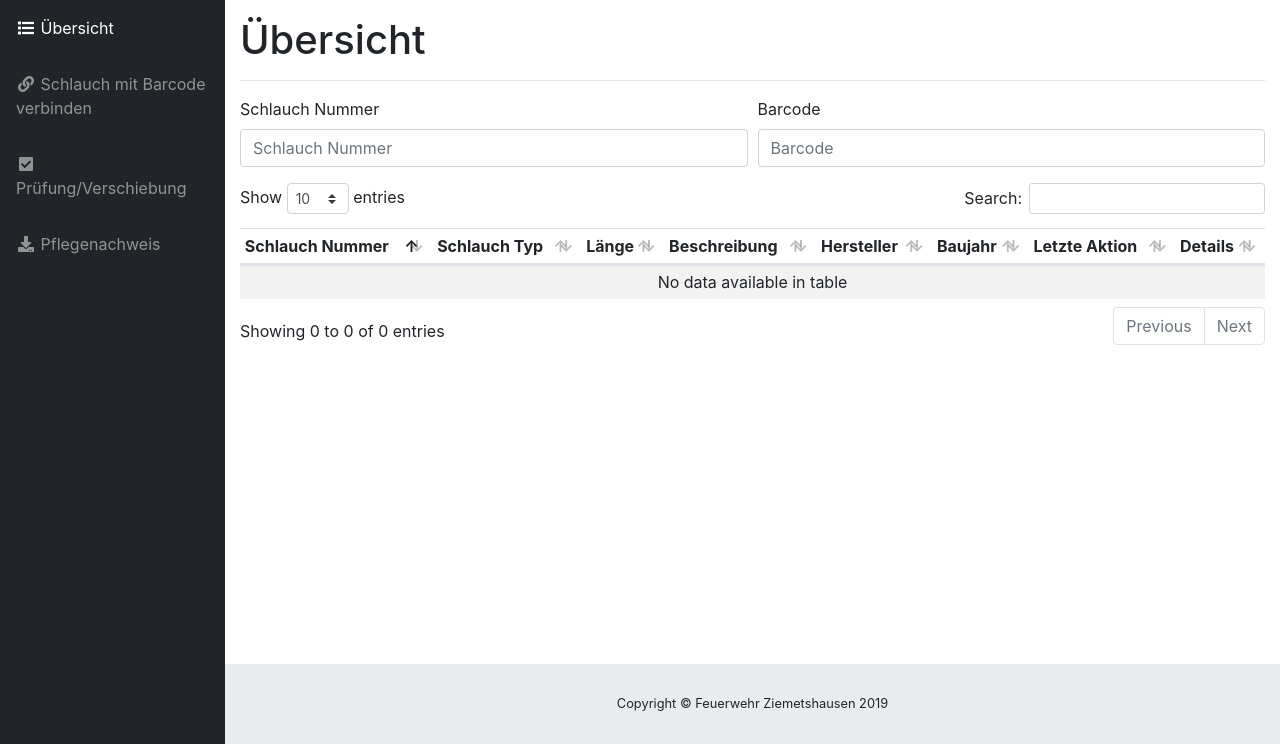
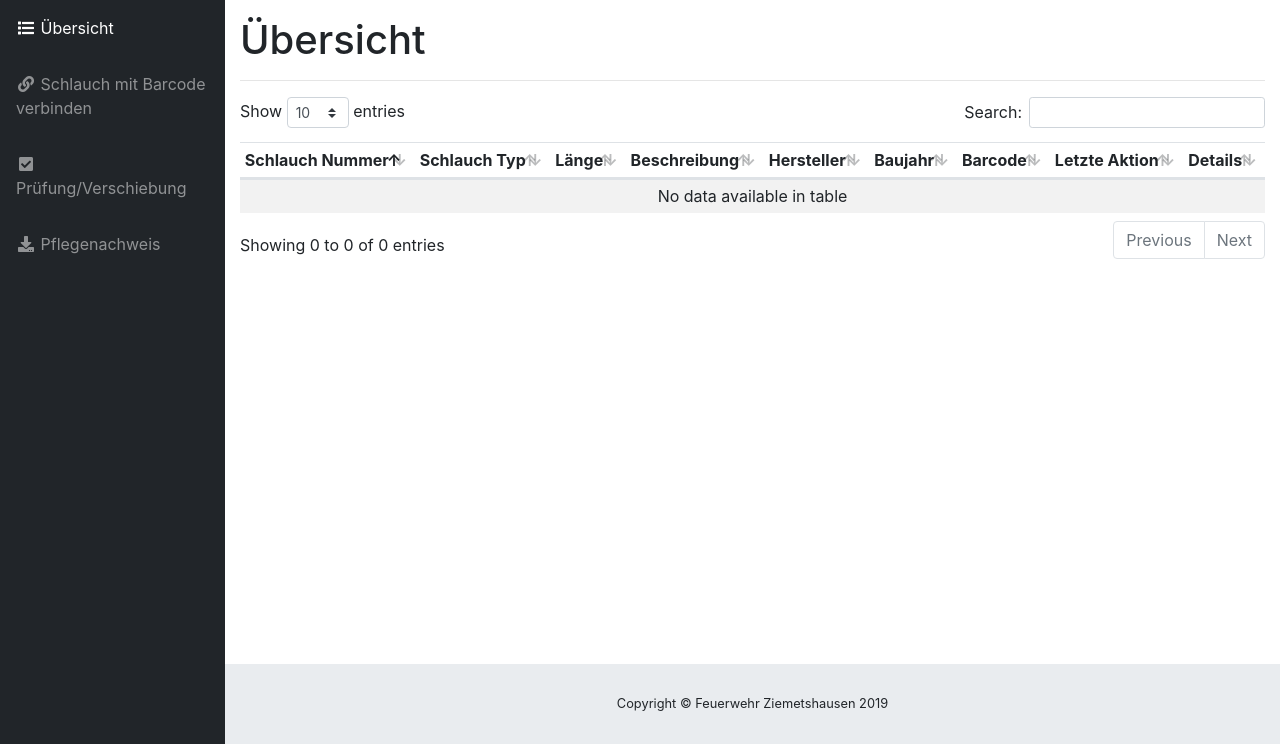
Before and after one commit to HyP3r-/firehose, a Django app: page / in a window 1280 px wide. Shown: the part 56-800 px from the top of the page. Run offline with Django 3.2, Linux system fonts and the light colour scheme; data that the repository does not hold is empty; some libraries are stand-ins or nearby versions.

Commit message:
list.js: removed fields base.html: added basic data list.html: removed basic filter (datatable already has one) api.py: removed filter

```diff
--- a/web/hose/static/hose/js/list.js
+++ b/web/hose/static/hose/js/list.js
@@ -49,9 +49,7 @@ function loadHoseEvents() {
  * Load list of Hoses
  */
 function loadHoses() {
-    var number = $("#inputHoseNumber").val();
-    var barcode = $("#inputBarcode").val();
-    $.post("/api/list/hoses", {number: number, barcode: barcode})
+    $.get("/api/list/hoses", {})
         .done(function (data) {
             updateHoses(data.hoses);
         });
@@ -114,7 +112,6 @@ function updateHoses(hoses) {
                 }
             },
             {
-                className: "align-middle",
                 data: "length",
                 title: "Länge",
                 render: function (data, type, row, meta) {
@@ -136,11 +133,17 @@ function updateHoses(hoses) {
                 }
             },
             {
-                className: "align-middle",
                 data: "buildYear",
                 title: "Baujahr",
                 render: function (data, type, row, meta) {
                     return createInput(row, data, "buildYear", "Baujahr");
+                }
+            },
+            {
+                data: "barcode",
+                title: "Barcode",
+                render: function (data, type, row, meta) {
+                    return createInput(row, data, "barcode", "Barcode");
                 }
             },
             {
--- a/web/hose/templates/hose/base.html
+++ b/web/hose/templates/hose/base.html
@@ -5,8 +5,8 @@
     <meta charset="utf-8">
     <meta http-equiv="X-UA-Compatible" content="IE=edge">
     <meta name="viewport" content="width=device-width, initial-scale=1, shrink-to-fit=no">
-    <meta name="description" content="">
-    <meta name="author" content="">
+    <meta name="description" content="Schlauchverwaltung">
+    <meta name="author" content="Andreas Fendt">
     <link rel="icon" href="{% static "hose/img/firefighter.ico" %}">
 
     <title>Schlauchverwaltung &middot; {% block title %}Default Title{% endblock %}</title>
--- a/web/hose/templates/hose/list.html
+++ b/web/hose/templates/hose/list.html
@@ -14,17 +14,6 @@
 {% endblock %}
 
 {% block content %}
-    <div class="form-row">
-        <div class="form-group col-md-6">
-            <label for="inputHoseNumber">Schlauch Nummer</label>
-            <input type="text" class="form-control" id="inputHoseNumber" placeholder="Schlauch Nummer">
-        </div>
-        <div class="form-group col-md-6">
-            <label for="inputBarcode">Barcode</label>
-            <input type="text" class="form-control" id="inputBarcode" placeholder="Barcode">
-        </div>
-    </div>
-
     <div class="table-responsive-sm">
         <table class="table table-striped table-hover table-sm" id="listTable">
         </table>
--- a/web/hose/views/api.py
+++ b/web/hose/views/api.py
@@ -34,23 +34,16 @@ def list_hoses_events(request):
     return JsonResponse({"hoseEvents": response})
 
 
-@api_view(["POST"])
+@api_view(["GET"])
 def list_hoses(request):
     """
     Return a list of hoses
     """
 
-    number = request.data["number"]
-    barcode = request.data["barcode"]
-
-    hoses = Hose.objects.all()
-    if number:
-        hoses = hoses.filter(number=number)
-    if barcode:
-        hoses = hoses.filter(barcode=barcode)
-    hoses = hoses.order_by("number")
+    hoses = Hose.objects.order_by("number")
 
     response = [{
+        "barcode": hose.barcode,
         "buildYear": hose.build_year,
         "description": hose.description,
         "hoseType": hose.hose_type_id,
```
